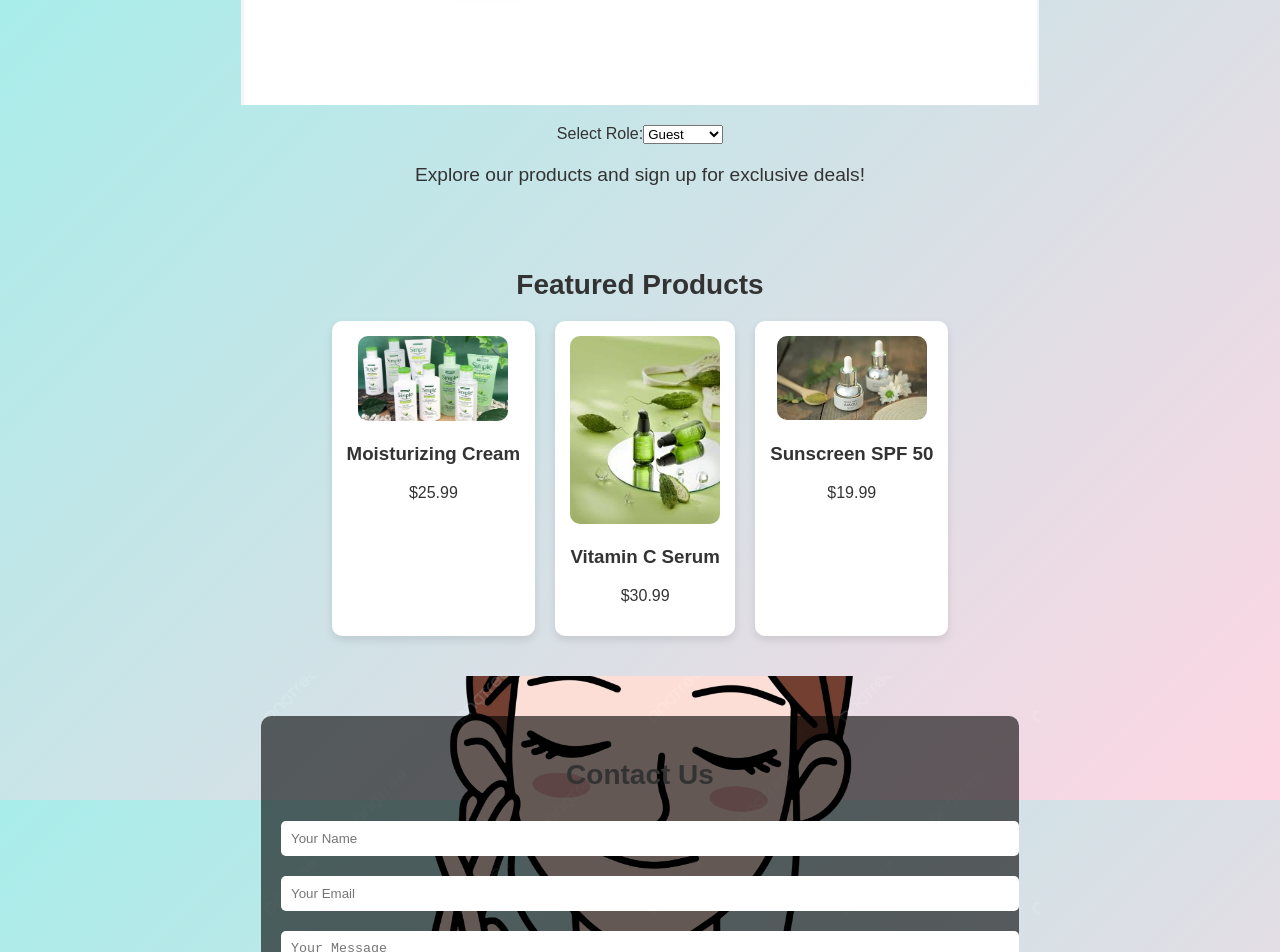
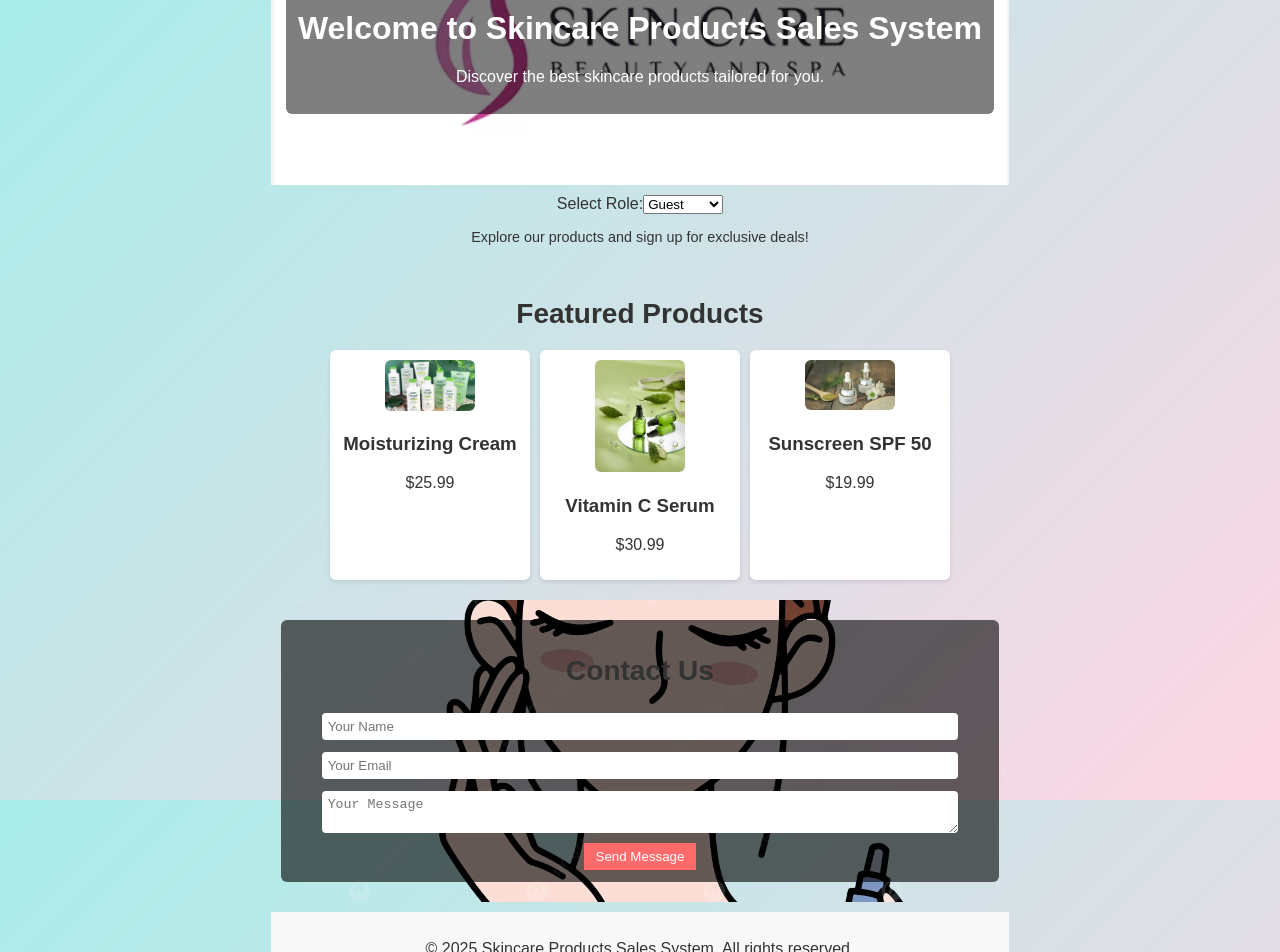
Before and after one commit to Hiiiiiiiii11/Spring2025SWD392_NET1707_G6_FE, a React (Create React App) app: page / in a window 1280 px wide. Shown: the top 952 px of the page. Built offline with nearby package versions, Linux system fonts and the light colour scheme.

Commit message:
css home

```diff
--- a/src/pages/Home.css
+++ b/src/pages/Home.css
@@ -2,21 +2,24 @@
 .home-container {
   font-family: "Arial", sans-serif;
   color: #333;
+  max-width: 1000px;
+  margin: auto;
+  padding: 0 15px;
 }
 
 .navbar {
   background-color: #fff;
-  padding: 15px 50px;
+  padding: 8px 20px;
   display: flex;
   justify-content: space-between;
   align-items: center;
-  box-shadow: 0 4px 8px rgba(0, 0, 0, 0.1);
+  box-shadow: 0 2px 4px rgba(0, 0, 0, 0.1);
 }
 
 .navbar ul {
   list-style: none;
   display: flex;
-  gap: 20px;
+  gap: 10px;
 }
 
 .navbar ul li a {
@@ -28,90 +31,93 @@
 .hero {
   background-size: cover;
   background-position: center;
-  height: 400px;
+  height: 250px;
   display: flex;
   align-items: center;
   justify-content: center;
   text-align: center;
+  padding: 15px;
 }
 
 .hero-overlay {
   background: rgba(0, 0, 0, 0.5);
   color: white;
-  padding: 20px;
-  border-radius: 10px;
+  padding: 12px;
+  border-radius: 6px;
 }
 
 .role-selector {
   text-align: center;
-  margin: 20px 0;
+  margin: 10px 0;
 }
 
 .role-message {
   text-align: center;
-  font-size: 1.2em;
-  margin-bottom: 20px;
+  font-size: 0.9em;
+  margin-bottom: 10px;
 }
 
 /* Product Section */
 .product-section {
   text-align: center;
-  padding: 40px 20px;
+  padding: 20px 10px;
 }
 
 .product-list {
   display: flex;
   justify-content: center;
-  gap: 20px;
+  gap: 10px;
+  flex-wrap: wrap;
 }
 
 .product-card {
   background: #fff;
-  padding: 15px;
-  border-radius: 10px;
-  box-shadow: 0 4px 8px rgba(0, 0, 0, 0.1);
+  padding: 10px;
+  border-radius: 6px;
+  box-shadow: 0 2px 4px rgba(0, 0, 0, 0.1);
   text-align: center;
-  transition: transform 0.3s;
+  transition: transform 0.2s;
+  width: 180px;
 }
 
 .product-card:hover {
-  transform: translateY(-5px);
+  transform: translateY(-3px);
 }
 
 .product-card img {
-  width: 150px;
-  border-radius: 10px;
+  width: 90px;
+  border-radius: 6px;
 }
 
 /* Contact Section */
 .contact-section {
   background-size: cover;
   background-position: center;
-  padding: 40px 20px;
+  padding: 20px 10px;
   text-align: center;
 }
 
 .contact-overlay {
   background: rgba(0, 0, 0, 0.6);
   color: white;
-  padding: 20px;
-  border-radius: 10px;
+  padding: 12px;
+  border-radius: 6px;
 }
 
 .contact-form input,
 .contact-form textarea {
-  width: 100%;
-  padding: 10px;
-  margin: 10px 0;
+  width: 90%;
+  padding: 6px;
+  margin: 6px 0;
   border: none;
-  border-radius: 5px;
+  border-radius: 4px;
 }
 
 .contact-form button {
   background: #ff6b6b;
   color: white;
   border: none;
-  padding: 10px 20px;
+  padding: 6px 12px;
   cursor: pointer;
 }
 
@@ -122,7 +128,7 @@
 /* Footer */
 .footer {
   text-align: center;
-  padding: 20px;
+  padding: 12px;
   background: #f8f8f8;
-  margin-top: 20px;
+  margin-top: 10px;
 }
```
